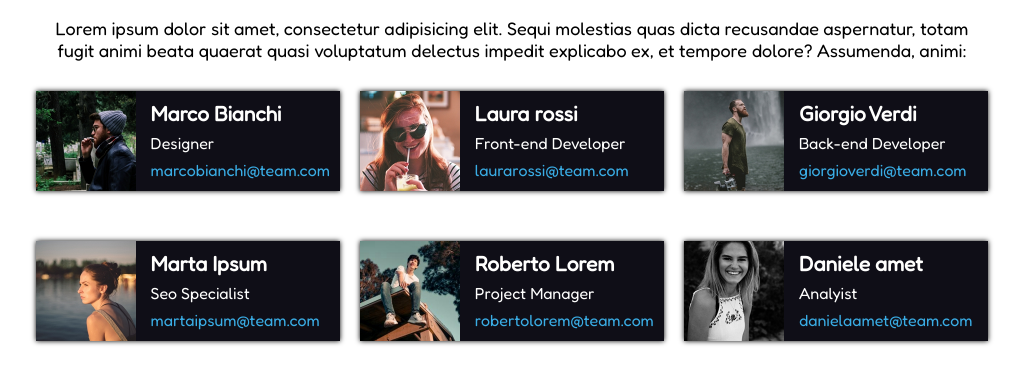
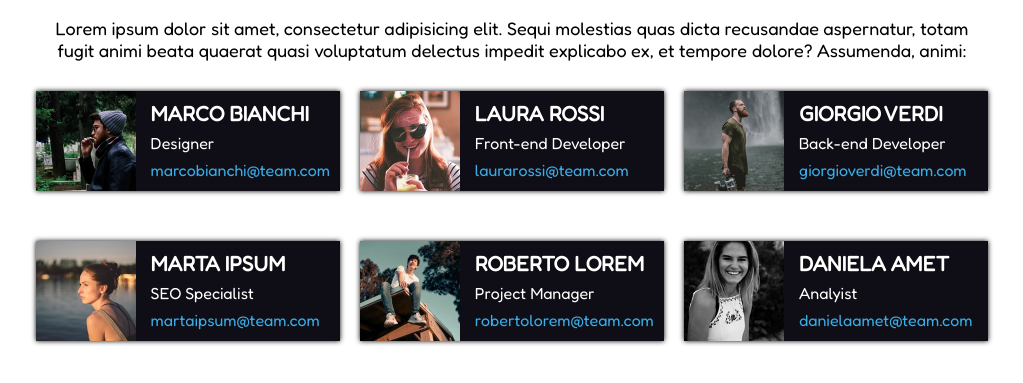
Before and after one commit to Ibra1822/html-css-float-cards, a plain HTML site: page index.html in a window 1280 px wide. Shown: the part 73-456 px from the top of the page, without its empty margins (128-1151 px from the left). Drawn offline with Linux system fonts and the light colour scheme.

Commit message:
fix text

```diff
--- a/css/style.css
+++ b/css/style.css
@@ -89,11 +89,13 @@ clear:both;
   .card .nome{
     color: #FFFFFE;
     font-size: 1.3rem;
+    text-transform: uppercase;
   }
 
   .card .ruolo{
     color: #FFFFFE;
     padding: 7px 0px;
+
   }
 
   .card .mail{
--- a/index.html
+++ b/index.html
@@ -105,7 +105,7 @@
 
         <h3 class="nome">Marta Ipsum</h3>
 
-        <p class="ruolo">Seo Specialist</p>
+        <p class="ruolo">SEO Specialist</p>
 
         <a href="#" class="mail">martaipsum@team.com</a>
 
@@ -140,7 +140,7 @@
 
         <div class="contenitore-dati ">
 
-        <h3 class="nome">Daniele amet</h3>
+        <h3 class="nome">Daniela Amet</h3>
 
         <p class="ruolo">Analyist</p>
 
```
